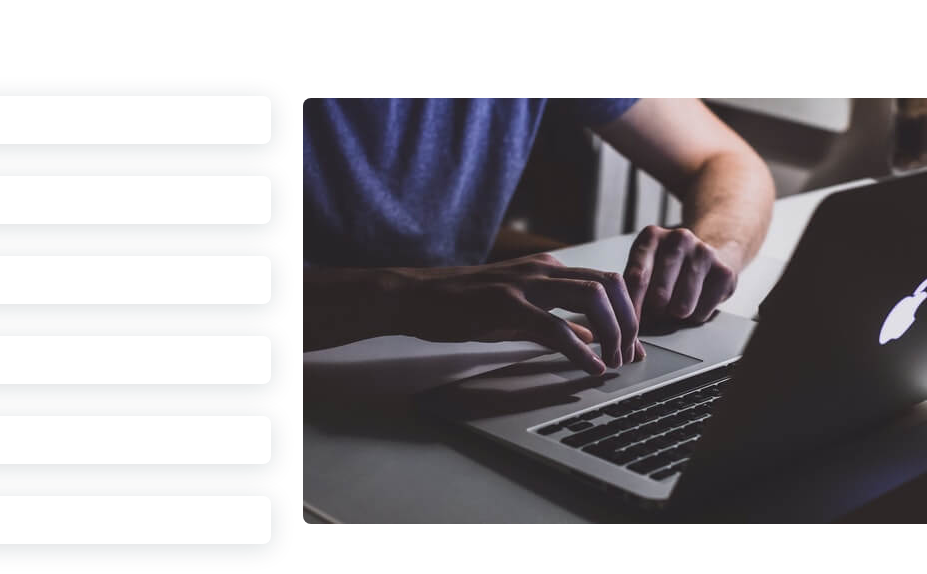
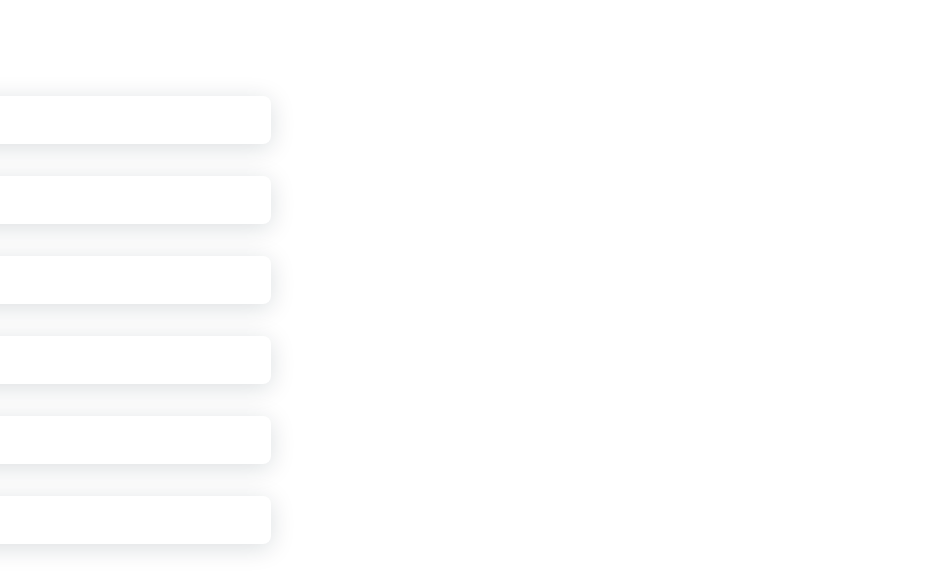
Before and after one commit to TejuJamdhade/Portfolio, a plain HTML site: page index.html in a window 1280 px wide. Shown: the part 1378-1952 px from the top of the page, 353-1280 px from the left. Drawn offline with nearby package versions, Linux system fonts and the light colour scheme.

Commit message:
Update index.html

```diff
--- a/index.html
+++ b/index.html
@@ -133,10 +133,7 @@
                         </div>
                     </div>
 
-                    <!-- Image Content -->
-                    <div class="skills__img-container">
-                        <img src="assets/img/work3.jpg" alt="Work Sample" class="skills__img">
-                    </div>
+
                 </div>
             </section>
 
```
